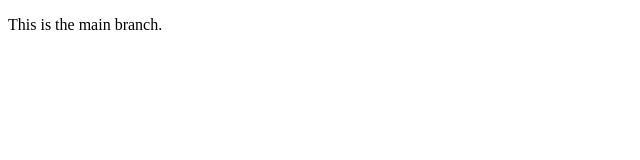
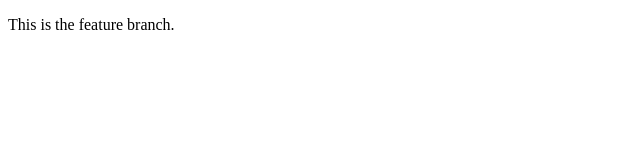
Before and after one commit to sitharosrey/git-test, a plain HTML site: page index.html in a window 1280 px wide. Shown: the full height of the page, 0-640 px from the left. Drawn offline with Linux system fonts and the light colour scheme.

Commit message:
first commit of the feature_branch

```diff
--- a/index.html
+++ b/index.html
@@ -4,6 +4,6 @@
   <title>My Website</title>
 </head>
 <body>
-    <p>This is the main branch.</p>
+    <p>This is the feature branch.</p>
 </body>
 </html>
```
